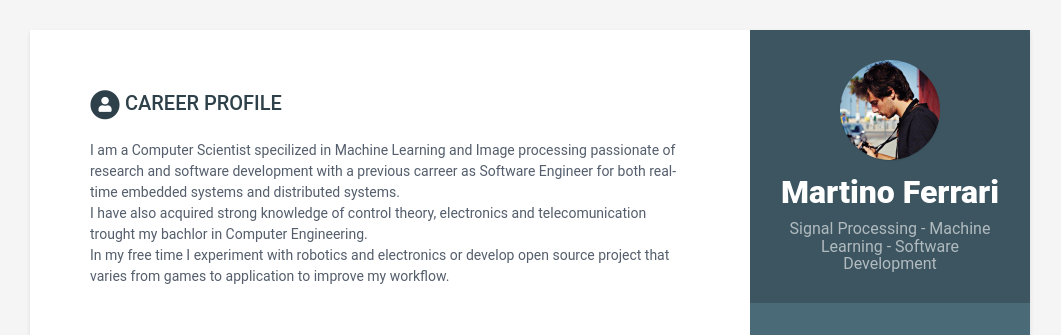
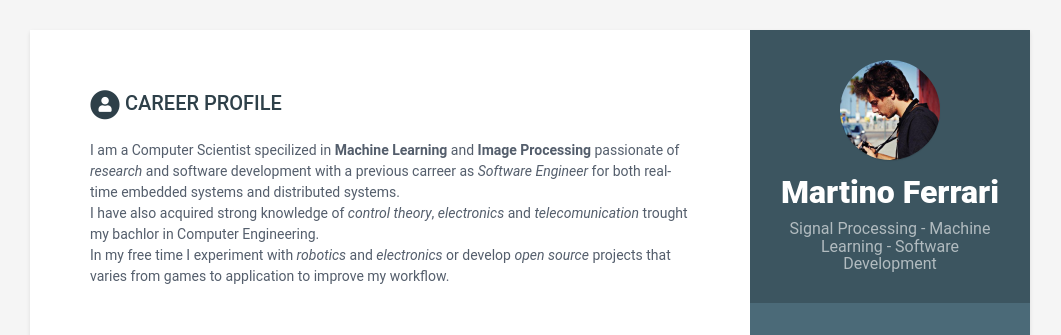
Before and after one commit to Mandarancio/Mandarancio.github.io, a Jekyll site: the page built from index.html, in a window 1280 px wide. Shown: the top 335 px of the page, without its empty margins (110-1171 px from the left). Built offline with Jekyll 4.4.1, drawn with Linux system fonts in a browser that asks for light colours.

```diff
--- a/_data/data.yml
+++ b/_data/data.yml
@@ -49,9 +49,9 @@ sidebar:
 career-profile:
     title: Career Profile
     summary: |
-        I am a Computer Scientist specilized in Machine Learning and Image processing passionate of research and software development with a previous carreer as Software Engineer for both real-time embedded systems and distributed systems.
-        I have also acquired strong knowledge of control theory, electronics and telecomunication trought my bachlor in Computer Engineering.
-        In my free time I experiment with robotics and electronics or develop open source project that varies from games to application to improve my workflow.
+        I am a Computer Scientist specilized in **Machine Learning** and **Image Processing** passionate of *research* and software development with a previous carreer as *Software Engineer* for both real-time embedded systems and distributed systems.
+        I have also acquired strong knowledge of *control theory*, *electronics* and *telecomunication* trought my bachlor in Computer Engineering.
+        In my free time I experiment with *robotics* and *electronics* or develop *open source* projects that varies from games to application to improve my workflow.
 
 
 education:
```
